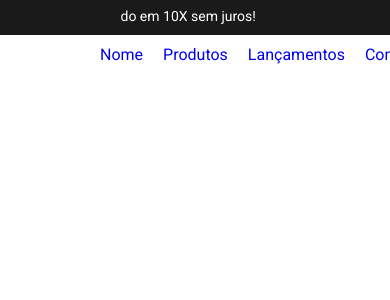
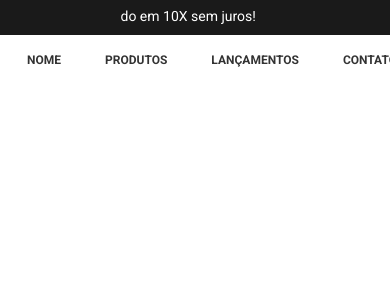
Before and after one commit to Keven-Duarte/Desenvolvimento-Ecommerce, a React (Vite) app in the folder Loja/: page / in a window 390 px wide. Shown: the top 300 px of the page. Built offline with nearby package versions, Linux system fonts and the light colour scheme; a web font is replaced by a local one.

Commit message:
Finalizando header

```diff
--- /dev/null
+++ b/Loja/src/components/Capa/index.jsx
@@ -0,0 +1,2 @@
+import './Capa.css';
+import banner from '../../assets/banner.jpg';
--- a/Loja/src/index.css
+++ b/Loja/src/index.css
@@ -106,3 +106,47 @@
   display: flex;
   gap: 20px;
 }
+
+.topo nav a {
+  text-transform: uppercase;
+  font-weight: bold;
+  color: var(--text-base);
+  padding: 8px 12px;
+  transition: all 0.3s ease;
+  position: relative;
+}
+
+.topo nav a::after {
+  content: '';
+  display: block;
+  width: 0;
+  height: 2px;
+  background: var(--secondary-color);
+  transition: width 0.3s ease;
+  position: absolute;
+  bottom: 0;
+  left: 0;
+}
+
+.topo nav a:hover::after {
+  width: 100%;
+}
+
+/* Responsividade */
+
+@media (max-width: 768px) {
+  .topo {
+    flex-direction: row;
+    align-items: center;
+    justify-content: space-between;
+    padding: 10px 15px;
+  }
+
+  .topo picture{
+    max-width: 30px;
+  }
+
+  .topo nav a {
+    font-size: 12px;
+  }
+}
```
Also changed, not shown: Loja/src/components/Capa/Capa.css (added).
